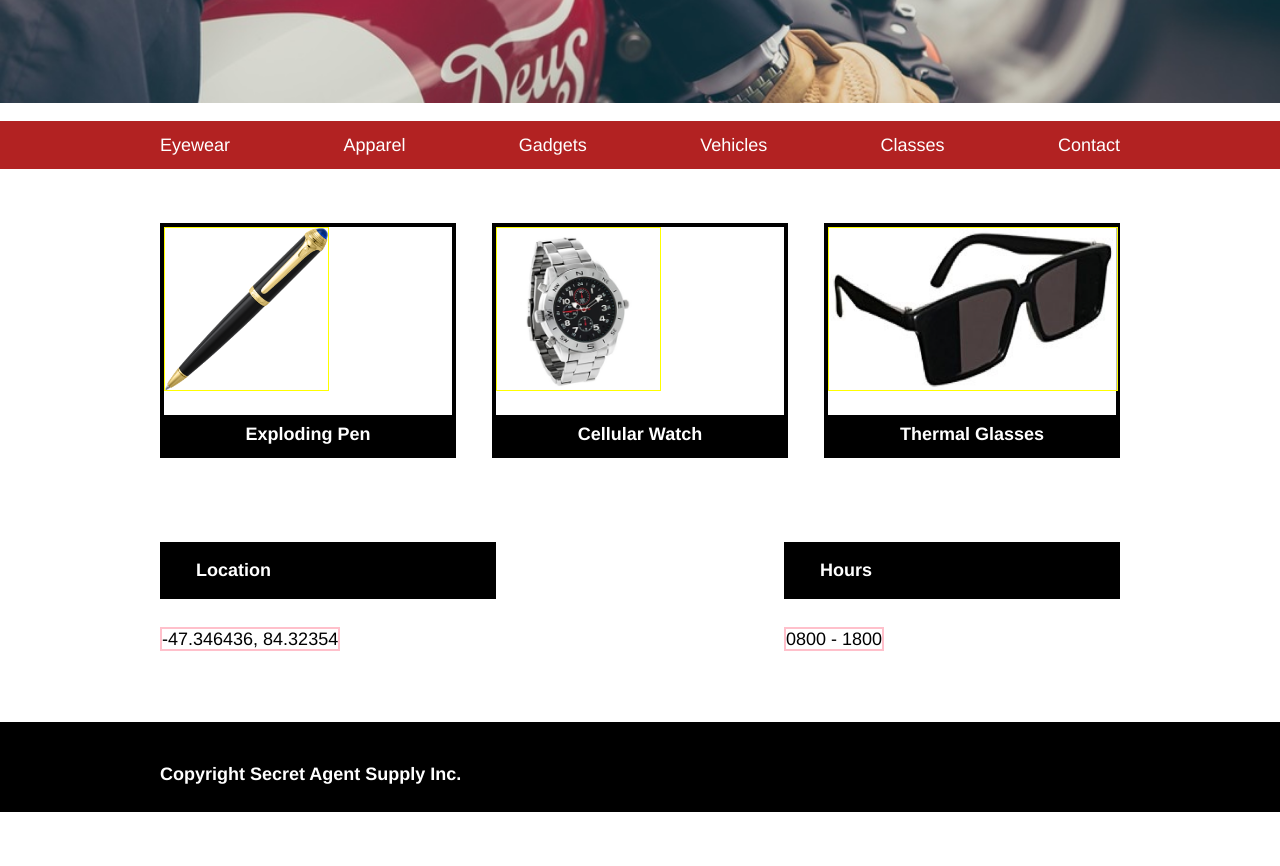
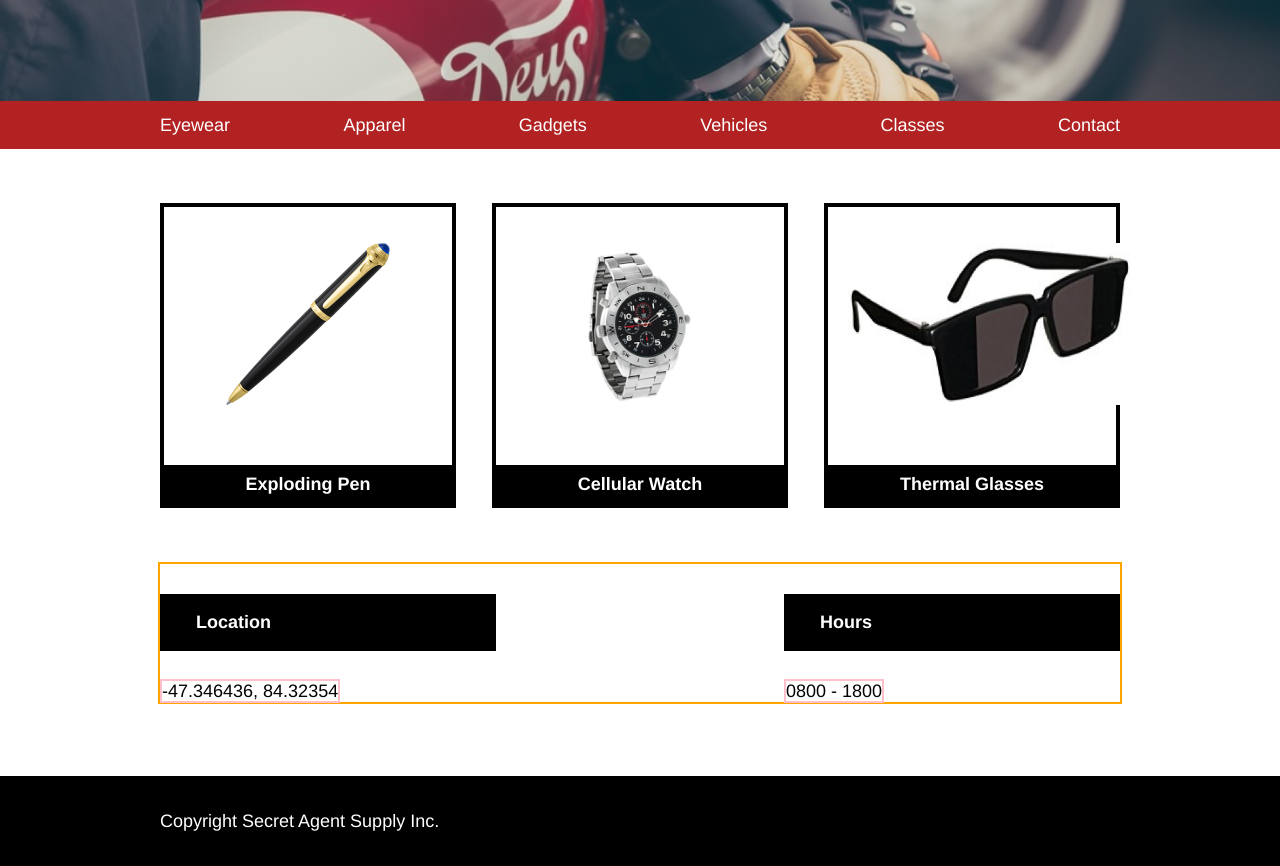
Before and after one commit to Khrystyna007/secretagent, a plain HTML site: page index.html in a window 1280 px wide. Shown: the part 412-1278 px from the top of the page. Before the commit the page ends 1239 px from the top, so only its background shows below. Drawn offline with Linux system fonts and the light colour scheme.

Commit message:
centered images

```diff
--- a/index.html
+++ b/index.html
@@ -54,7 +54,7 @@
   </div>
 
    <div class="item">
-    <img src="./resources/glasses.png" alt="glasses">
+    <img id="idglasses"src="./resources/glasses.png" alt="glasses">
     <h4>Thermal Glasses</h4>
    </div>
 
--- a/resources/style.css
+++ b/resources/style.css
@@ -24,8 +24,8 @@ h3{
   display: inline;
   font-size: 1rem;
   font-weight: normal;
-  border: 1px solid yellow;
 }
+
 header img{
   height: 1.5rem;
   padding-left: 0.5rem;
@@ -42,6 +42,7 @@ background-color: black;
   background-repeat: no-repeat;
   background-size: cover;
   height: 25rem;
+  display: flex;
 
 }
 .black-banner{
@@ -49,6 +50,7 @@ background-color: black;
   width: 20rem;
   padding: 2rem 3rem;
   border: 1px solid red;
+
 
 }
 .container-banner{
@@ -74,10 +76,11 @@ ul{
   padding-bottom: 0.75rem;
   padding-left: 0;
   color: white;
+  margin: 0;
 }
 nav{
   background-color: firebrick;
-  width: 100%;
+  max-width: 100%;
 }
 .container-nav{
   width: 960px;
@@ -88,16 +91,16 @@ nav{
 .item img{
   height: 9rem;
   display: block;
-  border: 1px solid yellow;
   max-width: 100%;
+  margin: auto;
+  padding: 2rem 1rem;
 }
+
 
 .item{
   width: 30%;
   border: 4px solid black;
-  display: flex; /* ? */
-  flex-wrap: wrap; /* ? */
-  align-items: center; /* ? */
+
 }
 
 .product-container{
@@ -106,6 +109,7 @@ nav{
   margin: auto;
   justify-content: space-between;
   margin-top: 3rem;
+
 }
 h4{
   text-align: center;
@@ -123,10 +127,12 @@ h4{
   display: flex;
   justify-content: space-between;
   margin-top: 3rem;
+  border: 2px solid orange;
 }
 .location, .hours{
   width: 35%;
 }
+
 h5{
   background-color: black;
   color: white;
@@ -134,26 +140,29 @@ h5{
   font-size: 1rem;
 }
 
+.text{
+  border: 2px solid pink;
+
+}
+
 /* Footer */
 
 footer{
   width: 960px;
   margin: auto;
+  display: flex;
+  align-items: center;
+  height: 100%;
 }
 
 .footer-container{
   width: 100%;
   background-color: black;
+  margin-top: 4rem;
   height: 5rem;
-  display: flex;
-  margin-top: 4rem;
-
 }
 h6{
   color: white;
   font-size: 1rem;
+  font-weight: normal;
 }
-.text{
-  margin-top: 0;
-  border: 2px solid pink;
-}
```
